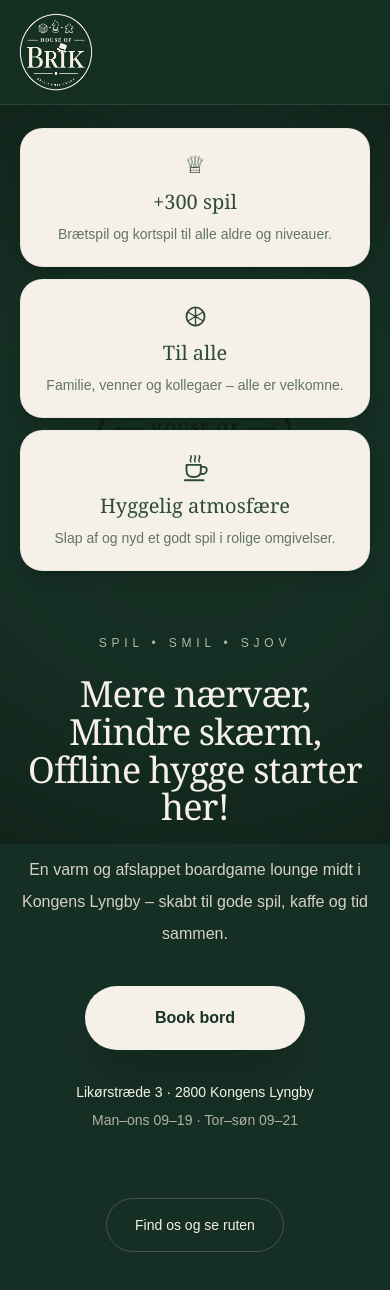
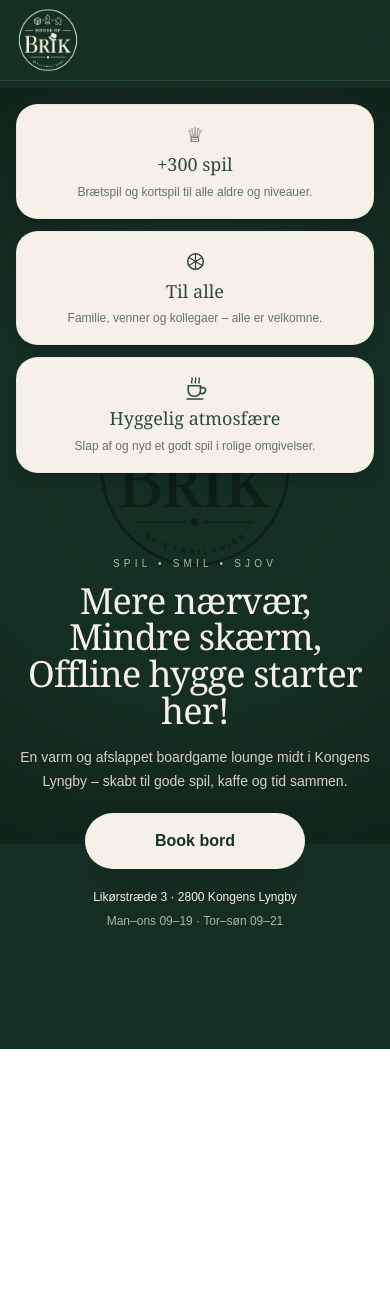
Before and after one commit to Houseofbrik/houseofbrik.dk, a Next.js app: page / in a window 390 px wide. Shown: the top 1290 px of the page. After the commit the page ends 1049 px from the top, so only its background shows below. Built offline with nearby package versions, Linux system fonts and the light colour scheme.

Commit message:
Tilføjet Vercel Analytics

```diff
--- a/app/layout.tsx
+++ b/app/layout.tsx
@@ -1,6 +1,7 @@
 import type { Metadata } from "next";
 import { Geist, Geist_Mono } from "next/font/google";
 import "./globals.css";
+import { Analytics } from "@vercel/analytics/react";
 
 const geistSans = Geist({
   variable: "--font-geist-sans",
@@ -27,7 +28,10 @@
     lang="en"
     className={`${geistSans.variable} ${geistMono.variable} h-full antialiased`}
   >
-      <body className="min-h-full flex flex-col">{children}</body>
+    <body className="min-h-full flex flex-col">
+      {children}
+      <Analytics />
+    </body>
   </html>
 );
 }
--- a/app/page.tsx
+++ b/app/page.tsx
@@ -31,14 +31,14 @@
   return (
     <main className="relative min-h-screen overflow-hidden bg-[#162F24] text-[#F5F1E8]">
       {/* FAST VANDMÆRKE */}
-      <div className="pointer-events-none fixed inset-x-0 bottom-6 top-[104px] z-0 flex items-center justify-center overflow-hidden md:top-[120px]">
+      <div className="pointer-events-none fixed inset-x-0 bottom-4 top-[104px] z-0 flex items-center justify-center overflow-hidden md:top-[112px]">
         <img
           src="/logo-watermark-transparent.png"
           alt=""
           aria-hidden="true"
           className="max-h-full max-w-full select-none object-contain opacity-[0.34]"
           style={{
-            width: "min(58vw, 660px)",
+            width: "min(54vw, 620px)",
             height: "auto",
             filter: "brightness(0.28) contrast(1.6) blur(0.2px)",
             mixBlendMode: "multiply",
@@ -50,7 +50,7 @@
       <div className="pointer-events-none fixed inset-x-0 bottom-0 top-[88px] z-0 bg-[radial-gradient(circle_at_center,rgba(22,47,36,0.00)_0%,rgba(22,47,36,0.06)_52%,rgba(14,29,21,0.62)_100%)] md:top-[104px]" />
 
       {/* HEADER */}
-      <header className="fixed left-0 top-0 z-50 w-full border-b border-white/10 bg-[#163224]/70 px-4 py-3 backdrop-blur-xl sm:px-6 md:px-14">
+      <header className="fixed left-0 top-0 z-50 w-full border-b border-white/10 bg-[#163224]/75 px-4 py-2 backdrop-blur-xl sm:px-6 md:px-12">
         <div className="mx-auto flex w-full max-w-[1500px] items-center">
           <div className="flex items-center gap-7 md:gap-12">
             <button
@@ -62,7 +62,7 @@
               <img
                 src="/logo-watermark-transparent.png"
                 alt="House of Brik"
-                className="h-20 w-20 object-contain md:h-24 md:w-24"
+                className="h-16 w-16 object-contain md:h-20 md:w-20"
                 style={{
                   filter:
                     "brightness(0) saturate(100%) invert(93%) sepia(13%) saturate(375%) hue-rotate(334deg) brightness(105%) contrast(94%)",
@@ -70,7 +70,7 @@
               />
             </button>
 
-            <nav className="hidden items-center gap-12 text-sm text-[#F5F1E8]/80 md:flex">
+            <nav className="hidden items-center gap-11 text-sm text-[#F5F1E8]/80 md:flex">
               <button
                 onClick={goHome}
                 className="transition hover:text-white"
@@ -134,11 +134,11 @@
   onOpenBooking: () => void;
 }) {
   return (
-    <section className="relative z-10 px-5 pb-20 pt-32 text-center sm:px-6 md:pt-40">
+    <section className="relative z-10 px-4 pb-8 pt-[104px] text-center sm:px-6 md:pt-[116px]">
       {/* USP-KORT ØVERST */}
-      <div className="mx-auto grid max-w-6xl gap-3 md:grid-cols-3 md:gap-4">
+      <div className="mx-auto grid max-w-6xl gap-3 md:grid-cols-3">
         <FeatureCard
-          icon={<span className="text-2xl">♕</span>}
+          icon={<span className="text-xl">♕</span>}
           title="+300 spil"
           text="Brætspil og kortspil til alle aldre og niveauer."
         />
@@ -146,8 +146,8 @@
         <FeatureCard
           icon={
             <svg
-              width="29"
-              height="29"
+              width="25"
+              height="25"
               viewBox="0 0 64 64"
               fill="none"
               aria-hidden="true"
@@ -191,8 +191,8 @@
         <FeatureCard
           icon={
             <svg
-              width="34"
-              height="34"
+              width="29"
+              height="29"
               viewBox="0 0 64 64"
               fill="none"
               aria-hidden="true"
@@ -246,13 +246,13 @@
         />
       </div>
 
-      {/* HERO */}
-      <div className="mx-auto flex min-h-[67vh] max-w-6xl flex-col items-center justify-center py-16 sm:min-h-[70vh] md:py-20">
-        <p className="mb-6 text-xs uppercase tracking-[0.4em] text-[#A7BCA8] sm:text-sm">
+      {/* KOMPAKT HERO */}
+      <div className="mx-auto flex min-h-[calc(100svh-300px)] max-w-6xl flex-col items-center justify-center py-5 md:min-h-[calc(100svh-274px)] md:py-4">
+        <p className="mb-3 text-[10px] uppercase tracking-[0.42em] text-[#A7BCA8] sm:text-xs">
           Spil • Smil • Sjov
         </p>
 
-        <h1 className="font-serif text-4xl leading-[1.05] tracking-tight sm:text-5xl md:text-7xl">
+        <h1 className="font-serif text-4xl leading-[1.02] tracking-tight sm:text-5xl md:text-6xl lg:text-[4.25rem]">
           Mere nærvær,
           <br />
           Mindre skærm,
@@ -260,7 +260,7 @@
           Offline hygge starter her!
         </h1>
 
-        <p className="mx-auto mt-7 max-w-2xl text-base leading-8 text-[#D6D1C7] sm:text-lg md:text-xl">
+        <p className="mx-auto mt-4 max-w-2xl text-sm leading-6 text-[#D6D1C7] sm:text-base sm:leading-7 md:text-lg">
           En varm og afslappet boardgame lounge midt i Kongens Lyngby – skabt
           til gode spil, kaffe og tid sammen.
         </p>
@@ -268,7 +268,7 @@
         <button
           onClick={onOpenBooking}
           type="button"
-          className="mt-9 min-w-[220px] rounded-full bg-[#F5F1E8] px-10 py-5 text-base font-semibold text-[#183226] shadow-2xl shadow-black/25 transition duration-300 hover:-translate-y-1 hover:bg-white sm:min-w-[250px] sm:px-12 sm:text-lg"
+          className="mt-5 min-w-[220px] rounded-full bg-[#F5F1E8] px-10 py-4 text-base font-semibold text-[#183226] shadow-2xl shadow-black/25 transition duration-300 hover:-translate-y-1 hover:bg-white sm:min-w-[250px] sm:px-12 sm:text-lg"
         >
           Book bord
         </button>
@@ -276,7 +276,7 @@
         <button
           onClick={onOpenFindUs}
           type="button"
-          className="mt-7 text-sm leading-7 text-[#D6D1C7] transition hover:text-white"
+          className="mt-4 text-xs leading-6 text-[#D6D1C7] transition hover:text-white sm:text-sm"
         >
           <span className="block font-medium text-[#F5F1E8]">
             Likørstræde 3 · 2800 Kongens Lyngby
@@ -287,14 +287,6 @@
           </span>
         </button>
       </div>
-
-      <button
-        onClick={onOpenFindUs}
-        type="button"
-        className="rounded-full border border-[#F5F1E8]/20 px-7 py-4 text-sm font-medium text-[#F5F1E8] transition duration-300 hover:-translate-y-0.5 hover:border-[#F5F1E8]/40 hover:bg-[#F5F1E8]/5"
-      >
-        Find os og se ruten
-      </button>
     </section>
   );
 }
@@ -309,14 +301,14 @@
   text: string;
 }) {
   return (
-    <article className="rounded-[1.4rem] border border-[#314B39]/5 bg-[#F5F1E8] px-5 py-5 text-center text-[#314B39] shadow-lg shadow-black/15 transition duration-300 hover:-translate-y-0.5">
-      <div className="mb-2 flex min-h-8 items-center justify-center text-[#314B39]">
+    <article className="rounded-[1.35rem] border border-[#314B39]/5 bg-[#F5F1E8] px-5 py-4 text-center text-[#314B39] shadow-lg shadow-black/15 transition duration-300 hover:-translate-y-0.5">
+      <div className="mb-1 flex min-h-7 items-center justify-center text-[#314B39]">
         {icon}
       </div>
 
-      <h2 className="font-serif text-xl leading-tight">{title}</h2>
+      <h2 className="font-serif text-lg leading-tight md:text-xl">{title}</h2>
 
-      <p className="mx-auto mt-2 max-w-xs text-sm leading-6 text-[#314B39]/75">
+      <p className="mx-auto mt-1.5 max-w-xs text-xs leading-5 text-[#314B39]/75 md:text-sm">
         {text}
       </p>
     </article>
@@ -325,7 +317,7 @@
 
 function EventsPage() {
   return (
-    <section className="relative z-10 flex min-h-screen items-center justify-center px-6 pb-16 pt-36 md:pt-44">
+    <section className="relative z-10 flex min-h-screen items-center justify-center px-6 pb-16 pt-32 md:pt-36">
       <div className="max-w-4xl rounded-[2rem] border border-[#F5F1E8]/10 bg-[#14251C]/80 px-8 py-12 shadow-2xl shadow-black/30 backdrop-blur-md md:px-16 md:py-16">
         <p className="mb-5 text-sm uppercase tracking-[0.4em] text-[#9FB69F]">
           Events
@@ -370,7 +362,7 @@
 
 function FindUsPage() {
   return (
-    <section className="relative z-10 min-h-screen px-5 pb-20 pt-32 sm:px-6 md:pt-40">
+    <section className="relative z-10 min-h-screen px-5 pb-20 pt-28 sm:px-6 md:pt-32">
       <div className="mx-auto mb-12 max-w-4xl text-center md:mb-16">
         <p className="mb-5 text-sm uppercase tracking-[0.4em] text-[#9FB69F]">
           Find os
@@ -531,7 +523,7 @@
 
 function InfoPage({ label, title }: { label: string; title: string }) {
   return (
-    <section className="relative z-10 flex min-h-screen items-center justify-center px-6 pt-28 text-center">
+    <section className="relative z-10 flex min-h-screen items-center justify-center px-6 pt-24 text-center">
       <div className="max-w-4xl rounded-[2rem] border border-[#F5F1E8]/10 bg-[#14251C]/70 px-8 py-14 shadow-2xl shadow-black/30 backdrop-blur-md md:px-16">
         <p className="mb-6 text-sm uppercase tracking-[0.45em] text-[#7FA083]">
           {label}
--- a/package.json
+++ b/package.json
@@ -9,6 +9,7 @@
     "lint": "eslint"
   },
   "dependencies": {
+    "@vercel/analytics": "^2.0.1",
     "next": "16.2.6",
     "react": "19.2.4",
     "react-dom": "19.2.4"
```
Also changed, not shown: 1 other file (tests, documents, lock files or other folders). Lines whose indentation alone changed are shown as unchanged.
